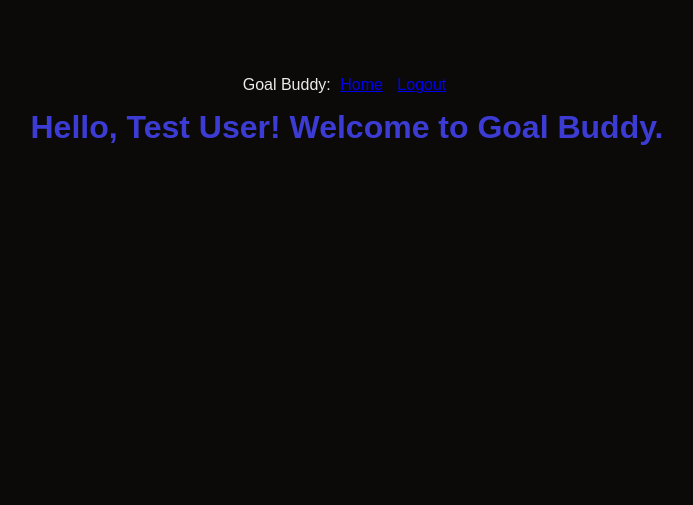
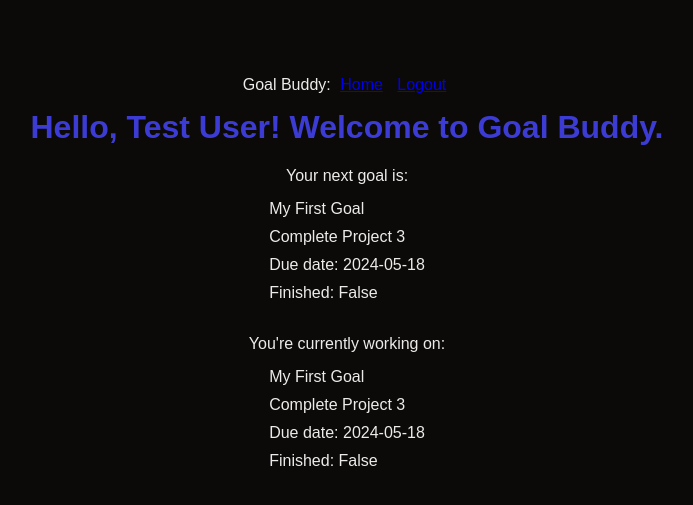
Before and after one commit to MonRos3/goal-buddy, a Flask app: page / in a window 1280 px wide. Shown: the top 505 px of the page, without its empty margins (293-986 px from the left). Run offline with Flask 3, Linux system fonts and the light colour scheme; a user stored in the database is signed in.

Commit message:
User Stories 1-3

```diff
--- a/src/app/models.py
+++ b/src/app/models.py
@@ -5,7 +5,7 @@ Student: Monica Ball
 Description: Goal Buddy App
 '''
 
-from datetime import datetime, timezone
+from datetime import datetime, timezone, timedelta, date
 from typing import Optional
 import sqlalchemy as sa
 import sqlalchemy.orm as so
@@ -19,7 +19,7 @@ class User(UserMixin, db.Model):
     email: so.Mapped[str] = so.mapped_column(sa.String(120), index=True, unique=True)
     name: so.Mapped[str] = so.mapped_column(sa.String(64), index=True)
     password_hash: so.Mapped[Optional[str]] = so.mapped_column(sa.String(256))
-
+    # field to link goals to user
     goals: so.WriteOnlyMapped['Goal'] = so.relationship(back_populates='goal_owner')
 
     def __repr__(self):
@@ -35,6 +35,16 @@ class User(UserMixin, db.Model):
     def load_user(id):
         return db.session.get(User, int(id))
 
+    def get_goals(self):
+        print(self.id)
+        return sa.select(Goal).where(Goal.user_id == self.id)
+
+    def get_completed_goals(self):
+        return sa.select(Goal).where(sa.and_(Goal.user_id == self.id, Goal.is_completed == True))
+
+    def get_in_progress_goals(self):
+        return sa.select(Goal).where(sa.and_(Goal.user_id == self.id, Goal.is_completed == False)).order_by(Goal.timestamp.desc())
+
 class Goal(db.Model):
     id: so.Mapped[int] = so.mapped_column(primary_key=True)
     title: so.Mapped[str] = so.mapped_column(sa.String(256))
@@ -42,9 +52,12 @@ class Goal(db.Model):
     goal_outcome: so.Mapped[str] = so.mapped_column(sa.String(256))
     user_id: so.Mapped[int] = so.mapped_column(sa.ForeignKey(User.id),index=True)
     timestamp: so.Mapped[datetime] = so.mapped_column(index=True, default=lambda: datetime.now(timezone.utc))
-    goal_due_date: so.Mapped[datetime] = so.mapped_column(index=True, default=lambda: datetime.now(timezone.utc) + datetime.timedelta(days=7))
-
+    goal_due_date: so.Mapped[date] = so.mapped_column(index=True, default=date.today() + timedelta(days=7))
+    is_completed: so.Mapped[bool] = so.mapped_column(default=False)
     goal_owner: so.Mapped[User] = so.relationship(back_populates='goals')
 
     def __repr__(self):
         return '<Goal {}>'.format(self.title)
+
+    def complete_goal(self):
+        self.is_completed = True
--- a/src/app/routes.py
+++ b/src/app/routes.py
@@ -8,17 +8,21 @@ Description: Goal Buddy App
 from flask import render_template, flash, redirect, url_for
 from flask_login import current_user, login_user, logout_user, login_required
 import sqlalchemy as sa
+from werkzeug.datastructures import MultiDict
+
 from app import app, db
 from app.forms import LoginForm
-from app.models import User
+from app.models import User, Goal
 from app.forms import RegistrationForm
 
 
-@app.route('/')
-@app.route('/index')
+@app.route('/', methods=['GET', 'POST'])
+@app.route('/index', methods=['GET', 'POST'])
 @login_required
 def index():
-    return render_template('index.html', title='Home')
+    next_goal = db.session.scalars(current_user.get_goals().order_by(Goal.goal_due_date.asc())).first()
+    in_progress_goals = db.session.scalars(current_user.get_in_progress_goals()).all()
+    return render_template('index.html', title='Home', next_goal=next_goal, in_progress_goals=in_progress_goals)
 
 @app.route('/login', methods=['GET', 'POST'])
 def login():
@@ -52,3 +56,34 @@ def register():
         flash('Registration finished!')
         return redirect(url_for('login'))
     return render_template('register.html', title='Register', form=form)
+
+@app.route('/user/<username>', methods=['GET', 'POST'])
+@login_required
+def user(username):
+    user = db.first_or_404(sa.select(User).where(User.username == username))
+    goals = db.session.scalars(current_user.get_goals()).all()
+    return render_template('user.html', title='User Goals', user=user, goals=goals)
+
+@app.route('/user/<username>/create_new_goal', methods=['GET', 'POST'])
+@login_required
+def create_goal(username):
+    user = db.first_or_404(sa.select(User).where(User.username == username))
+    goals = db.session.scalars(current_user.get_goals()).all()
+
+    form = GoalForm()
+    try:
+        if form.validate_on_submit():
+            new_goal = Goal(
+                title=form.title.data,
+                goal_why=form.goal_why.data,
+                goal_outcome=form.goal_outcome.data,
+                user_id=user.id,
+                goal_due_date=form.goal_due_date.data
+            )
+            db.session.add(new_goal)
+            db.session.commit()
+            return redirect(url_for('index'))
+    except Exception as exception:
+        flash('Error submitting form')
+        print(exception)
+    return render_template('create_goal.html', title='Create Goals', user=user, goals=goals, form=form)
--- /dev/null
+++ b/src/app/templates/_goal.html
@@ -0,0 +1,7 @@
+<div>
+    <div>{{ goal.title }}</div>
+    <div>{{ goal.goal_outcome }}</div>
+    <div>Due date: {{ goal.goal_due_date }}</div>
+    <div>Finished: {{ goal.is_completed }} </div>
+    <br>
+</div>
--- a/src/app/templates/index.html
+++ b/src/app/templates/index.html
@@ -1,4 +1,17 @@
 {% extends "base.html" %}
 {% block content %}
-<h1>Hello, {{ current_user.name }}! Welcome to Goal Buddy.</h1>
- {% endblock %}
+    <h1>Hello, {{ current_user.name }}! Welcome to Goal Buddy.</h1>
+    <div>Your next goal is:</div>
+    <div>
+        <div>{{ next_goal.title }}</div>
+        <div>{{ next_goal.goal_outcome }}</div>
+        <div>Due date: {{ next_goal.goal_due_date }}</div>
+        <div>Finished: {{ next_goal.is_completed }} </div>
+        <br>
+    </div>
+
+    <div>You're currently working on:</div>
+    {% for goal in in_progress_goals  %}
+        {% include '_goal.html' %}
+    {% endfor %}
+{% endblock %}
```
Also changed, not shown: requirements.txt (+7 -0 lines), src/app/__init__.py (+16 -1 lines), src/app/forms.py (+12 -0 lines), src/app/templates/create_goal.html (added, +27 -0 lines), src/app/templates/user.html (added, +10 -0 lines).
